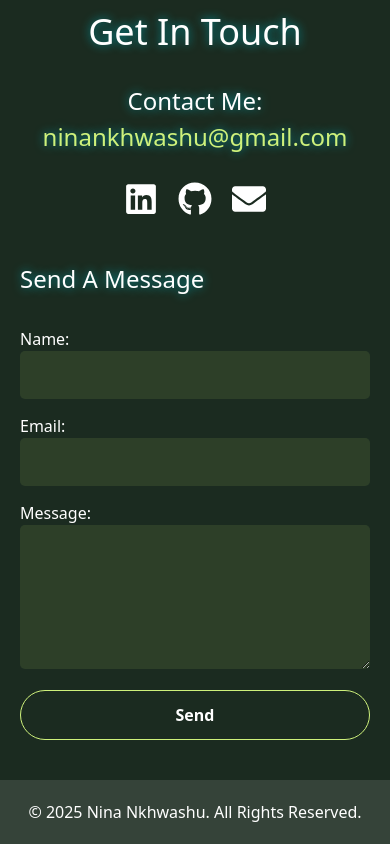
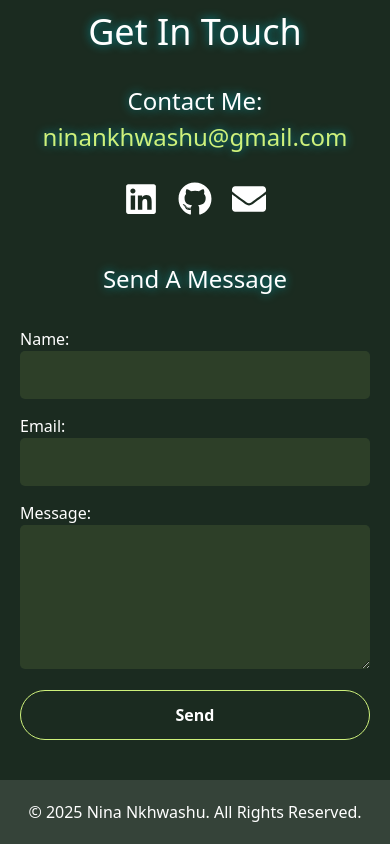
Before and after one commit to gititbunny/nn-react-portfolio, a React (Create React App) app in the folder portfolio/: page / in a window 390 px wide. Shown: the part 7954-8798 px from the top of the page. Built offline with nearby package versions, Linux system fonts and the light colour scheme.

Commit message:
Update contact right responsiveness

```diff
--- a/portfolio/src/styles/Contact.css
+++ b/portfolio/src/styles/Contact.css
@@ -118,4 +118,8 @@
   .social-icons {
     justify-content: center;
   }
+
+  .contact-right p {
+    text-align: center;
+  }
 }
```
